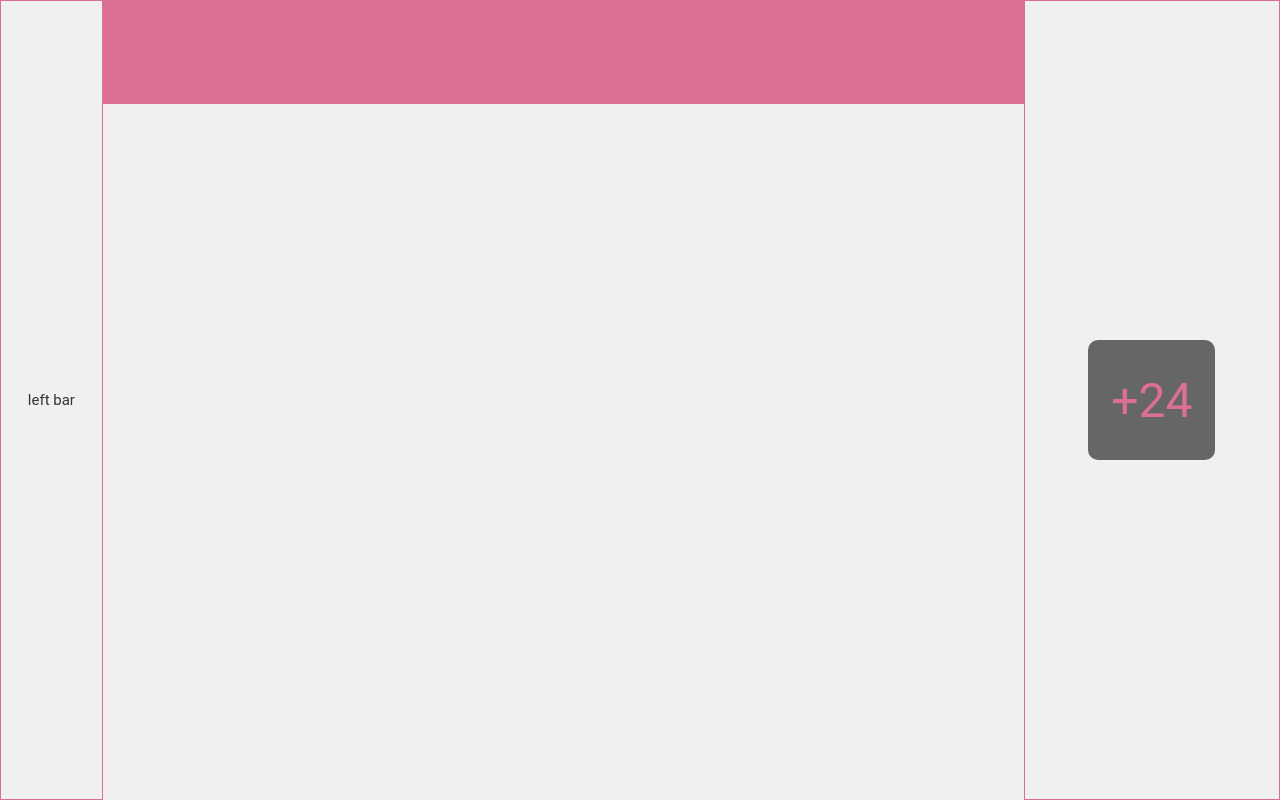
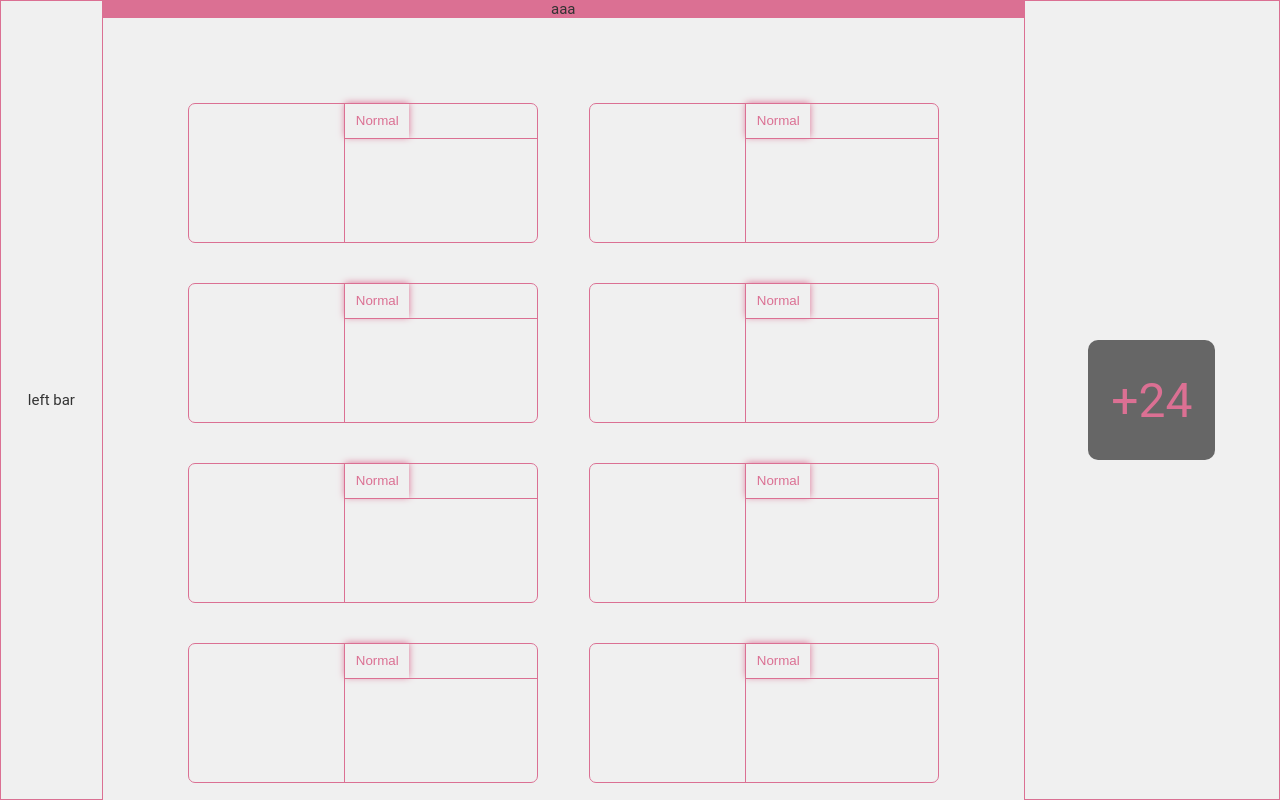
Before and after one commit to FredThiesen/dofus-mage-calculator, a React (Create React App) app: page / in a window 1280 px wide. Built offline with nearby package versions, Linux system fonts and the light colour scheme.

Commit message:
added function to render cards iteratively

```diff
--- a/src/components/containers/RuneCard.tsx
+++ b/src/components/containers/RuneCard.tsx
@@ -10,7 +10,7 @@ interface Weights {
 	normal: number
 	pa?: number
 	ra?: number
-	active: boolean
+	active?: boolean
 }
 
 export default function RuneCard(props: Weights) {
@@ -21,8 +21,8 @@ export default function RuneCard(props: Weights) {
 			<CardRight>
 				<TopBar>
 					<TopBarItem active={false}>Normal</TopBarItem>
-					<TopBarItem active={false}>Pa</TopBarItem>
-					<TopBarItem active={true}>Ra</TopBarItem>
+					{props.pa && <TopBarItem active={false}>Pa</TopBarItem>}
+					{props.ra && <TopBarItem active={true}>Ra</TopBarItem>}
 				</TopBar>
 				{/* normal, pa, ra,
                 runes png */}
--- a/src/components/scenes/Home.tsx
+++ b/src/components/scenes/Home.tsx
@@ -11,11 +11,23 @@ import {
 import Display from "../containers/Display"
 // import RuneCard from "../containers/RuneCard"
 import runeData from "../../assets/runeData.json"
+import RuneCard from "../containers/RuneCard"
+function renderCards(runeData: any) {
+	return runeData.map((runeGroup: any, index: number) => {
+		console.log("runeGroup", runeGroup)
 
+		const { normal, pa = null, ra = null } = runeGroup[1]
+
+		console.log(normal)
+		console.log(pa)
+		console.log(ra)
+		return <RuneCard normal={normal} pa={pa} ra={ra}></RuneCard>
+	})
+}
 const runes = Object.entries(runeData.weights)
 export default class Home extends Component {
 	render() {
-		console.log(runes)
+		console.log(runes[1][1])
 		function handleClick() {
 			console.log("teste")
 		}
@@ -23,16 +35,8 @@ export default class Home extends Component {
 			<Body>
 				<LeftBar>left bar</LeftBar>
 				<MainContainer>
-					<Header></Header>
-					<Content>
-						{/* <RuneCard normal={}/>
-						<RuneCard />
-						<RuneCard />
-						<RuneCard />
-						<RuneCard />
-						<RuneCard />
-						<RuneCard /> */}
-					</Content>
+					<Header>aaa</Header>
+					<Content>{renderCards(runes)}</Content>
 				</MainContainer>
 				<RightBar>
 					<Display value={24}></Display>
--- a/src/styles/Containers.js
+++ b/src/styles/Containers.js
@@ -23,10 +23,12 @@ export const MainContainer = styled.div`
 	flex-direction: column;
 	width: 90%;
 	height: 100%;
+	overflow-y: auto;
 `
 export const Header = styled.div`
 	width: 100%;
 	height: 13%;
+	position: sticky;
 	background: palevioletred;
 	display: flex;
 	flex-direction: row;
```
